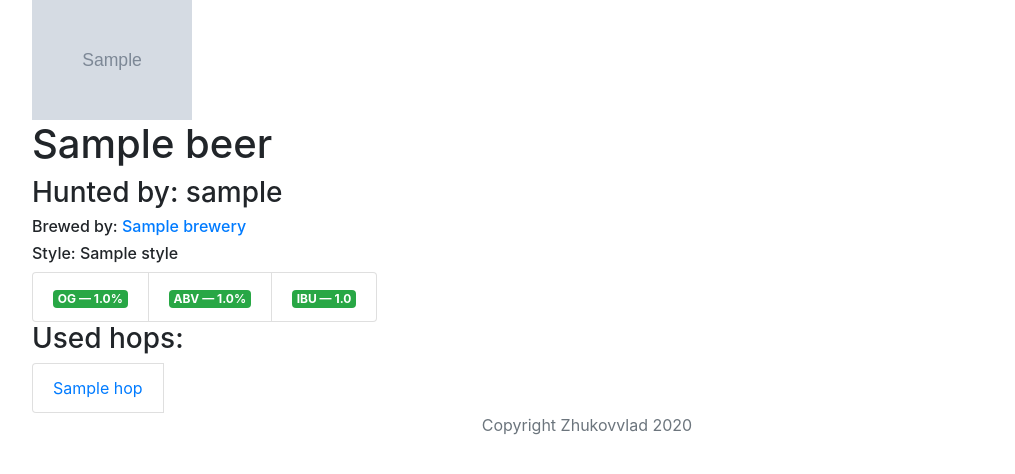
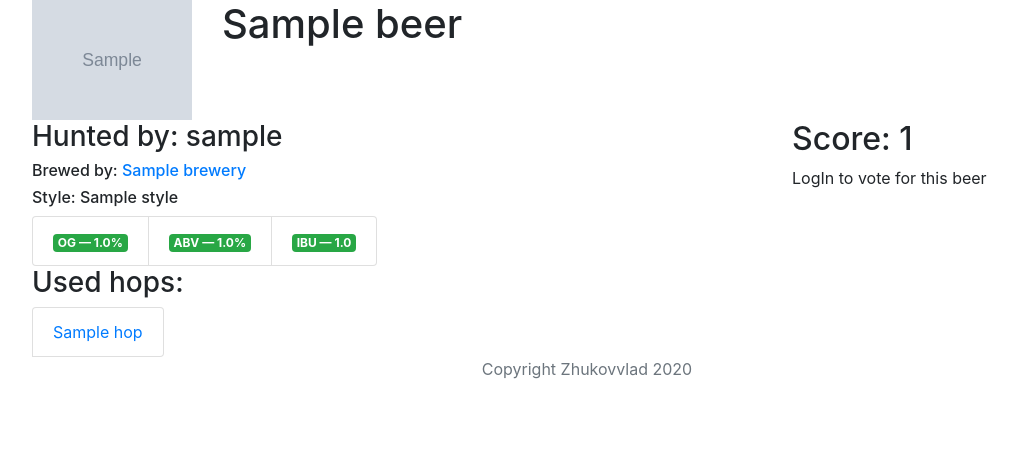
Before and after one commit to zhukovvlad/true_beer, a Django app: page /beers/1 in a window 1280 px wide. Shown: the part 58-532 px from the top of the page, without its empty margins (53-1068 px from the left). Run offline with Django 3.2, Linux system fonts and the light colour scheme; tables that the repository leaves empty hold one stand-in row (values such as "Sample post"); grey boxes marked "Sample" are stand-in pictures; some libraries are stand-ins or nearby versions.

Commit message:
Added some forms

```diff
--- a/accounts/templates/accounts/login.html
+++ b/accounts/templates/accounts/login.html
@@ -3,9 +3,7 @@
 {% block content %}
 
     {% if 'error' %}
-    {{ error }}
-    <br>
-    <br>
+        {{ error }}
     {% endif %}
 
     <h1>Login</h1>
--- a/beers/models.py
+++ b/beers/models.py
@@ -1,10 +1,33 @@
 from django.db import models
 from django.shortcuts import reverse
+import django.contrib.auth
 from django.contrib.auth.models import User
 from breweries.models import Brewery
 from hops.models import Hop
 
+from django.conf import settings
+from django.core.exceptions import ObjectDoesNotExist
+from django.db.models.aggregates import Sum
+
 # Create your models here.
+class BeerManager(models.Manager):
+
+    def all_with_related_instances(self):
+        qs = self.get_queryset()
+        qs = qs.select_related(
+            'brewery', 'style'
+        )
+        qs = qs.prefetch_related(
+            'hops'
+        )
+        return qs
+
+    def all_with_related_instances_and_score(self):
+        qs = self.all_with_related_instances()
+        qs = qs.annotate(score=Sum('vote__value'))
+        return qs
+
+
 class Beer(models.Model):
     title = models.CharField(max_length=140, db_index=True)
     description = models.TextField(null=True, blank=True)
@@ -24,6 +47,8 @@ class Beer(models.Model):
 
     brewery = models.ForeignKey(Brewery, on_delete=models.CASCADE, related_name='brewered', null=True)
     style = models.ForeignKey(to='Style', on_delete=models.SET_NULL, null=True, blank=True)
+
+    objects = BeerManager()
 
     def amount_hops(self):
         return len(self.hops.all())
@@ -46,3 +71,41 @@ class Style(models.Model):
 
     def __str__(self):
         return '{}'.format(self.short_title)
+
+
+class VoteManager(models.Manager):
+    def get_vote_or_unsaved_blank_vote(self, beer, user):
+        try:
+            return Vote.objects.get(
+                beer=beer,
+                user=user)
+        except ObjectDoesNotExist:
+            return Vote(
+                beer=beer,
+                user=user)
+
+
+class Vote(models.Model):
+    UP = 1
+    DOWN = -1
+    VALUE_CHOICES = (
+        (UP, "UpVote"),
+        (DOWN, "DownVote")
+    )
+    value = models.SmallIntegerField(
+        choices=VALUE_CHOICES,
+    )
+
+    user = models.ForeignKey(
+        django.contrib.auth.get_user_model(),
+        on_delete=models.CASCADE
+        )
+
+    beer = models.ForeignKey(Beer, on_delete=models.CASCADE)
+
+    voted_on = models.DateTimeField(auto_now=True)
+
+    objects = VoteManager()
+
+    class Meta:
+        unique_together = ('user', 'beer', )
--- a/beers/templates/beers/beer_detail.html
+++ b/beers/templates/beers/beer_detail.html
@@ -9,10 +9,14 @@
 		<div class="col-2">
 			<img src="{{ object.icon.url }}" class="img-fluid" alt="{{ object.title }}">
 		</div>
-	</div>
+		<div class="col-10">
 			<h1>
 				{{ object }}
 			</h1>
+		</div>
+	</div>
+	<div class="row">
+		<div class="col-8">
 			<h3>
 				Hunted by: {{ object.hunter }}
 			</h3>
@@ -38,9 +42,28 @@
 			</h3>
 		  <ul class="list-group list-group-horizontal">
 			  {% for hop in object.hops.all %}
-    	<li class="list-group-item"><a href="{% url 'hop:HopDetail' pk=hop.id %}">{{ hop }}</li>
+				<li class="list-group-item"><a href="{% url 'hop:HopDetail' pk=hop.id %}">{{ hop }}</a></li>
 			{% empty %}
 				<li class="list-group-item">Hops are unknown.</li>
 			{% endfor %}
 		  </ul>
+		</div>
+		<div class="col-4">
+			<div>
+				<h2>
+					Score: {{ object.score|default_if_none:"TBD" }}
+				</h2>
+			</div>
+			{% if vote_form %}
+				<form method="post" action="{{ vote_form_url }}">
+					{% csrf_token %}
+					{{ vote_form.as_p }}
+					<button class="btn btn-primary">Vote</button>
+				</form>
+			{% else %}
+				<p>LogIn to vote for this beer</p>
+			{% endif %}
+		</div>
+	</div>
+  </ul>
 {% endblock %}
--- a/beers/urls.py
+++ b/beers/urls.py
@@ -6,4 +6,6 @@ urlpatterns = [
     path('', views.BeerList.as_view(), name='BeerList'),
     path('<int:pk>', views.BeerDetail.as_view(), name='BeerDetail'),
     path('create', views.BeerCreate.as_view(), name='Create'),
+    path('<int:beer_id>/vote', views.CreateVote.as_view(), name='CreateVote'),
+    path('<int:beer_id>/vote/<int:pk>', views.UpdateVote.as_view(), name='UpdateVote'),
 ]
--- a/beers/views.py
+++ b/beers/views.py
@@ -1,10 +1,12 @@
 from django.shortcuts import render, redirect
-from django.views.generic import ListView, DetailView, View, CreateView
+from django.urls import reverse
+from django.core.exceptions import PermissionDenied
+from django.views.generic import ListView, DetailView, View, CreateView, UpdateView
 from django.contrib.auth.decorators import login_required
 from django.contrib.auth.mixins import LoginRequiredMixin
 
-from beers.models import Beer
-from .forms import BeerCreateForm
+from beers.models import Beer, Vote
+from .forms import BeerCreateForm, VoteForm
 
 # Create your views here.
 def home(request):
@@ -15,7 +17,97 @@ class BeerList(ListView):
     model = Beer
 
 class BeerDetail(DetailView):
-    model = Beer
+    queryset = Beer.objects.all_with_related_instances_and_score()
+
+    def get_context_data(self, **kwargs):
+        print('object is ', self.object)
+        print('request is ', self.request)
+        print('user is ', self.request.user)
+        ctx = super().get_context_data(**kwargs)
+        print('initial ctx ', ctx)
+        if self.request.user.is_authenticated:
+            vote = Vote.objects.get_vote_or_unsaved_blank_vote(
+                beer=self.object,
+                user=self.request.user
+            )
+
+            if vote.id:
+                vote_form_url = reverse(
+                    'beer:UpdateVote',
+                    kwargs = {
+                        'beer_id': vote.beer.id,
+                        'pk': vote.id
+                    }
+                )
+            else:
+                vote_form_url = (
+                    reverse(
+                    'beer:CreateVote',
+                    kwargs={
+                        'beer_id': self.object.id
+                    })
+                )
+            vote_form = VoteForm(instance=vote)
+            ctx['vote_form'] = vote_form
+            ctx['vote_form_url'] = vote_form_url
+        print('final context is ', ctx)
+        return ctx
+
+
+class CreateVote(LoginRequiredMixin, CreateView):
+    form_class = VoteForm
+
+    def get_initial(self):
+        initial = super().get_initial()
+        print('start initial is ', initial)
+        initial['user'] = self.request.user.id
+        initial['beer'] = self.kwargs['beer_id']
+        print('final initial is ', initial)
+        return initial
+
+    def get_success_url(self):
+        beer_id = self.object.beer.id
+        return reverse(
+            'beer:BeerDetail',
+            kwargs={
+                'pk': beer_id})
+
+    def render_to_response(self, context, **response_kwargs):
+        print(context)
+        beer_id = context['object'].id
+        beer_detail_url = reverse(
+            'beer:BeerDetail',
+            kwargs={'pk': beer_id})
+        return redirect(
+            to=beer_detail_url)
+
+class UpdateVote(LoginRequiredMixin, UpdateView):
+    form_class = VoteForm
+    queryset = Vote.objects.all()
+
+    def get_object(self, queryset=None):
+        vote = super().get_object(queryset)
+        user = self.request.user
+        if vote.user != user:
+            raise PermissionDenied(
+                'cannot change another '
+                'users vote'
+        )
+        return vote
+
+    def get_success_url(self):
+        beer_id = self.object.beer.id
+        return reverse(
+            'beer:BeerDetail',
+            kwargs={'pk': beer_id})
+
+    def render_to_response(self, context, **response_kwargs):
+        beer_id = context['object'].id
+        beer_detail_url = reverse(
+            'beer:BeerDetail',
+            kwargs={'pk': beer_id})
+        return redirect(
+            to=beer_detail_url)
 
 """ @login_required
 def create(request):
```
Also changed, not shown: beers/forms.py (+27 -1 lines), beers/migrations/0013_vote.py (added). Lines whose indentation alone changed are shown as unchanged.
